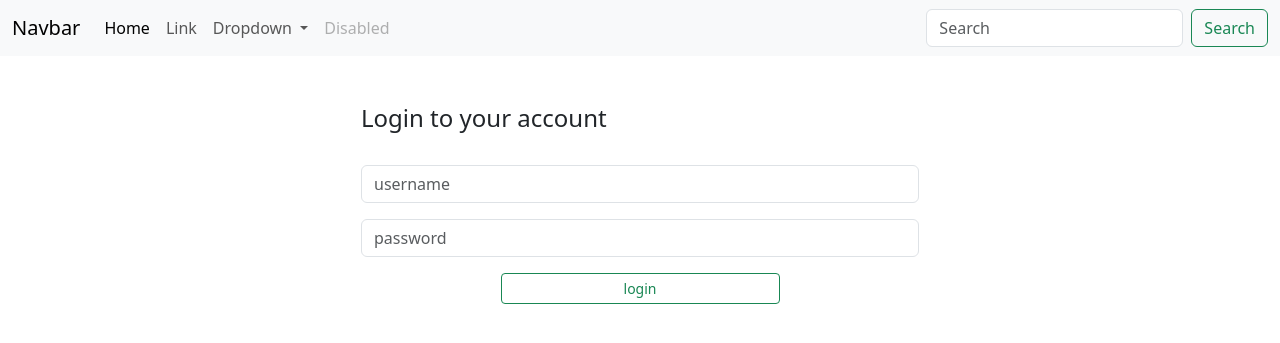
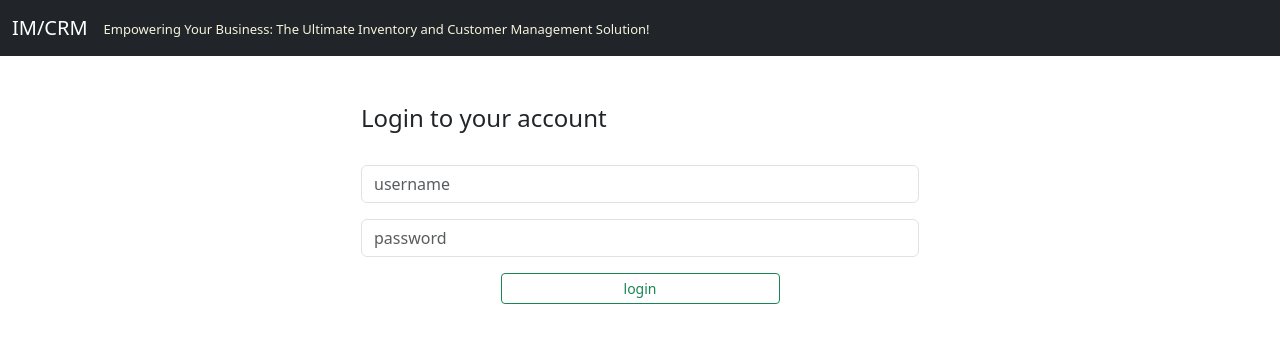
Before and after one commit to paulaji/IM-CRM, a Django app: page / in a window 1280 px wide. Shown: the top 343 px of the page. Run offline with Django 4.2, Linux system fonts and the light colour scheme.

Commit message:
Update navbar.html

```diff
--- a/imcrm/website/templates/navbar.html
+++ b/imcrm/website/templates/navbar.html
@@ -1,6 +1,7 @@
-<nav class="navbar navbar-expand-lg bg-body-tertiary">
+<nav class="navbar navbar-expand-lg navbar-dark bg-dark">
   <div class="container-fluid">
-    <a class="navbar-brand" href="#">Navbar</a>
+    <!-- notice how we gave href in a jinja2 templating style -->
+    <a class="navbar-brand" href="{% url 'home' %}">IM/CRM</a>
     <button
       class="navbar-toggler"
       type="button"
@@ -14,42 +15,22 @@
     </button>
     <div class="collapse navbar-collapse" id="navbarSupportedContent">
       <ul class="navbar-nav me-auto mb-2 mb-lg-0">
+        <!-- adding the logout button to the navbar -->
+        <!-- going to write logic such that only if a user is logged in, the logout button will appear -->
+        {% if user.is_authenticated %}
         <li class="nav-item">
-          <a class="nav-link active" aria-current="page" href="#">Home</a>
+          <a class="nav-link" href="{% url 'logout' %}">Logout</a>
         </li>
+        {% else %}
         <li class="nav-item">
-          <a class="nav-link" href="#">Link</a>
+          <!-- <a class="nav-link" href="{% url 'home' %}">Login</a> -->
+          <span style="color: beige; font-size: small"
+            >Empowering Your Business: The Ultimate Inventory and Customer
+            Management Solution!</span
+          >
         </li>
-        <li class="nav-item dropdown">
-          <a
-            class="nav-link dropdown-toggle"
-            href="#"
-            role="button"
-            data-bs-toggle="dropdown"
-            aria-expanded="false"
-          >
-            Dropdown
-          </a>
-          <ul class="dropdown-menu">
-            <li><a class="dropdown-item" href="#">Action</a></li>
-            <li><a class="dropdown-item" href="#">Another action</a></li>
-            <li><hr class="dropdown-divider" /></li>
-            <li><a class="dropdown-item" href="#">Something else here</a></li>
-          </ul>
-        </li>
-        <li class="nav-item">
-          <a class="nav-link disabled">Disabled</a>
-        </li>
+        {% endif %}
       </ul>
-      <form class="d-flex" role="search">
-        <input
-          class="form-control me-2"
-          type="search"
-          placeholder="Search"
-          aria-label="Search"
-        />
-        <button class="btn btn-outline-success" type="submit">Search</button>
-      </form>
     </div>
   </div>
 </nav>
```
